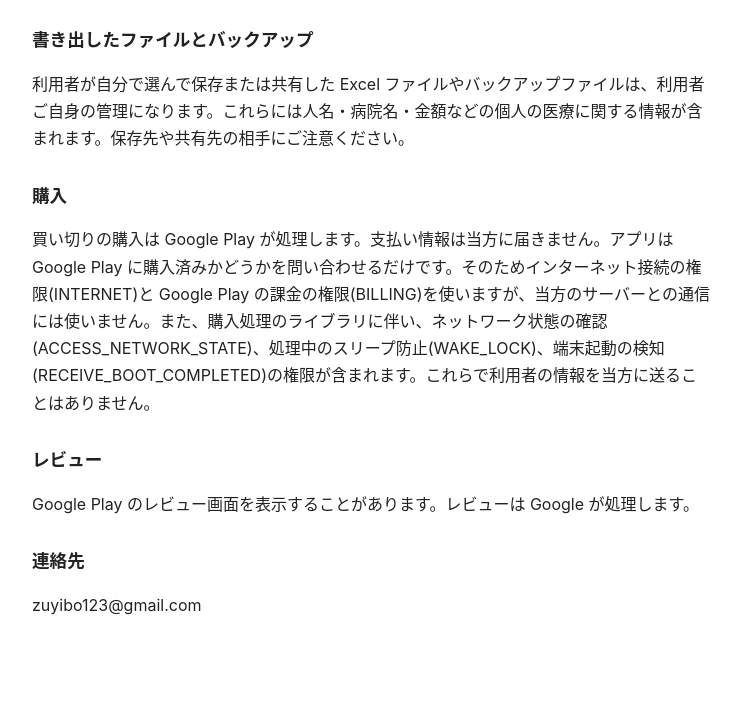
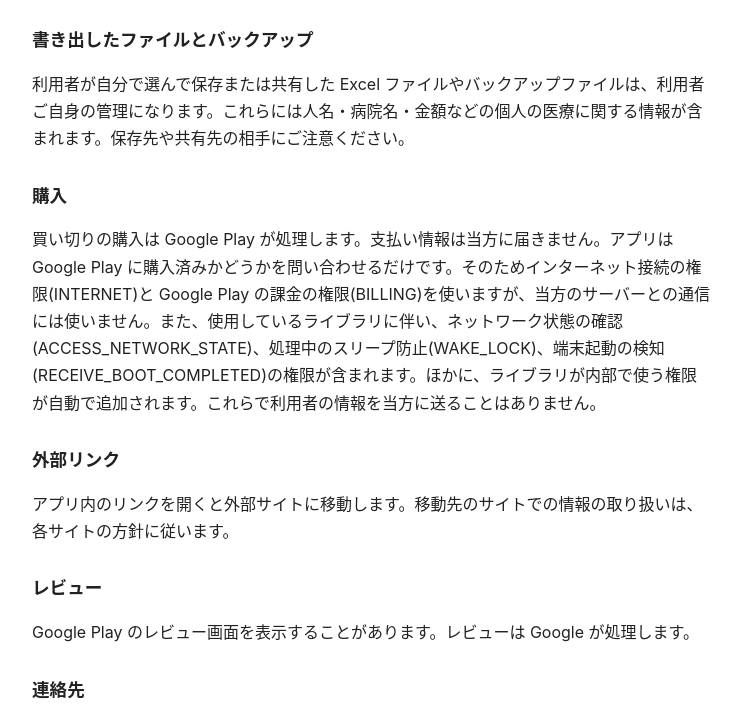
Before and after one commit to brucechu777/brucechu777.github.io, a plain HTML site: page iryohi/privacy.html in a window 1280 px wide. Shown: the part 489-1207 px from the top of the page, without its empty margins (268-1008 px from the left). Before the commit the page ends 1144 px from the top, so only its background shows below. Drawn offline with Linux system fonts and the light colour scheme.

Commit message:
fix(iryohi): 隐私页权限来源写准确
Co-Authored-By: Claude Opus 5.5 <noreply@anthropic.com>
Claude-Session: https://claude.ai/code/session_017HH9JYL2V7XDQKoGhP7MEv

```diff
--- a/iryohi/privacy.html
+++ b/iryohi/privacy.html
@@ -16,7 +16,9 @@
 <h2>書き出したファイルとバックアップ</h2>
 <p>利用者が自分で選んで保存または共有した Excel ファイルやバックアップファイルは、利用者ご自身の管理になります。これらには人名・病院名・金額などの個人の医療に関する情報が含まれます。保存先や共有先の相手にご注意ください。</p>
 <h2>購入</h2>
-<p>買い切りの購入は Google Play が処理します。支払い情報は当方に届きません。アプリは Google Play に購入済みかどうかを問い合わせるだけです。そのためインターネット接続の権限(INTERNET)と Google Play の課金の権限(BILLING)を使いますが、当方のサーバーとの通信には使いません。また、購入処理のライブラリに伴い、ネットワーク状態の確認(ACCESS_NETWORK_STATE)、処理中のスリープ防止(WAKE_LOCK)、端末起動の検知(RECEIVE_BOOT_COMPLETED)の権限が含まれます。これらで利用者の情報を当方に送ることはありません。</p>
+<p>買い切りの購入は Google Play が処理します。支払い情報は当方に届きません。アプリは Google Play に購入済みかどうかを問い合わせるだけです。そのためインターネット接続の権限(INTERNET)と Google Play の課金の権限(BILLING)を使いますが、当方のサーバーとの通信には使いません。また、使用しているライブラリに伴い、ネットワーク状態の確認(ACCESS_NETWORK_STATE)、処理中のスリープ防止(WAKE_LOCK)、端末起動の検知(RECEIVE_BOOT_COMPLETED)の権限が含まれます。ほかに、ライブラリが内部で使う権限が自動で追加されます。これらで利用者の情報を当方に送ることはありません。</p>
+<h2>外部リンク</h2>
+<p>アプリ内のリンクを開くと外部サイトに移動します。移動先のサイトでの情報の取り扱いは、各サイトの方針に従います。</p>
 <h2>レビュー</h2>
 <p>Google Play のレビュー画面を表示することがあります。レビューは Google が処理します。</p>
 <h2>連絡先</h2>
```
